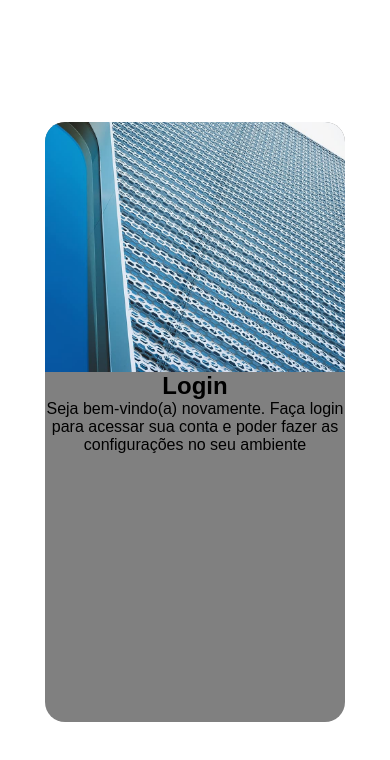
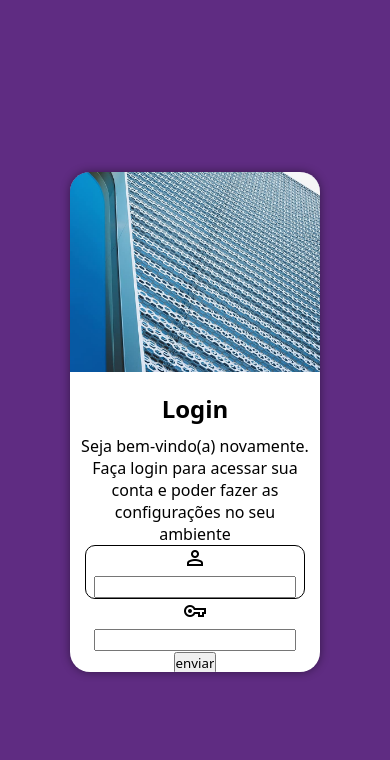
Before and after one commit to Filper79/projecto-login, a plain HTML site: page index.html in a window 390 px wide. Drawn offline with nearby package versions, Linux system fonts and the light colour scheme.

Commit message:
Criado Mobily First

```diff
--- a/estilos/style.css
+++ b/estilos/style.css
@@ -9,29 +9,56 @@ Lilás: #5f2c82
 * {
     margin: 0px;
     padding: 0px;
-    font-family: Arial, Helvetica, sans-serif;
+    font-family: system-ui, -apple-system, BlinkMacSystemFont, 'Segoe UI', Roboto, Oxygen, Ubuntu, Cantarell, 'Open Sans', 'Helvetica Neue', sans-serif;
+    box-sizing: border-box;
 }
 
-section {
+html, body {
+    background-color: #5f2c82;
+    width: 100vw;
+    height: 100vh;
+}
+
+main {
+    position: relative;
+    width: 100vw;
+    height: 100vh;
+}
+
+section#login {
     position: absolute;
     top: 50%;
     left: 50%;
     transform: translate(-50%, -50%);
-    width: 300px;
-    height: 600px;
-    background-color: gray;
+    width: 250px;
+    height: 500px;
+    background-color: white;
     border-radius: 20px;
+    overflow: hidden;
+    box-shadow: 0px 0px 10px rgba(0, 0, 0, 0.450);
     }
 
-div#imagem {
-    background-image: url(../imagens/metal.jpg);
+section#login > div#imagem {
+    background: #5f2c82 url(../imagens/metal.jpg) no-repeat;
     background-size: cover;
     background-position: left bottom;
-    height: 250px;
-    border-top-left-radius: 20px;
-    border-top-right-radius: 20px;
+    height: 200px;
+    display: block;
 }
 
-div#formulario {
+section#login > #formulario {
+    display: block;
+    padding: 10px;
     text-align: center;
 }
+
+div#formulario h1 {
+    padding: 10px;
+}
+
+div#usu {
+    border: 1px solid black;
+    border-radius: 10px;
+    width: 220px;
+    margin: auto;
+}
--- a/index.html
+++ b/index.html
@@ -5,18 +5,43 @@
     <meta name="viewport" content="width=device-width, initial-scale=1.0">
     <title>Projecto Login</title>
     <link rel="stylesheet" href="estilos/style.css">
+    <link rel="stylesheet" href="https://fonts.googleapis.com/css2?family=Material+Symbols+Outlined:opsz,wght,FILL,GRAD@20..48,100..700,0..1,-50..200" />
+    <link rel="stylesheet" href="https://fonts.googleapis.com/css2?family=Material+Symbols+Outlined:opsz,wght,FILL,GRAD@20..48,100..700,0..1,-50..200" />
 </head>
 <body>
     <main>
         <section id="login">
             <div id="imagem">
-
+               <!-- Aqui vai a imagem nas CSS -->
             </div>
             <div id="formulario">
                 <h1>Login</h1>
                 <p>Seja bem-vindo(a) novamente. Faça login para acessar sua conta e poder fazer as configurações no seu ambiente</p>
-                <form action="lolgin.php" method="post">
-
+                <form action="lolgin.php" method="post" autocomplete="on">
+                    <div id="usu">
+                        <label for="usu">
+                            <span id="pessoa" class="material-symbols-outlined">
+                                person
+                            </span>
+                        </label>
+                        <input id="mail" type="email" name="usuario" id="usu" required>
+                    </div>
+                    <div>
+                        <label for="chave">
+                            <span class="material-symbols-outlined">
+                                vpn_key
+                                </span>
+                        </label>
+                        <input type="password" name="pass" id="chave" required minlength="8">
+                    </div>
+                    <div id="enviar">
+                        <label for="enviar"></label>
+                        <input type="submit" value="enviar">
+                    </div>
+                    <div>
+                        <label for="esquecido"></label>
+                        <input type="button" value="Esqueci a senha">
+                    </div>
                 </form>
             </div>
         </section>
```
